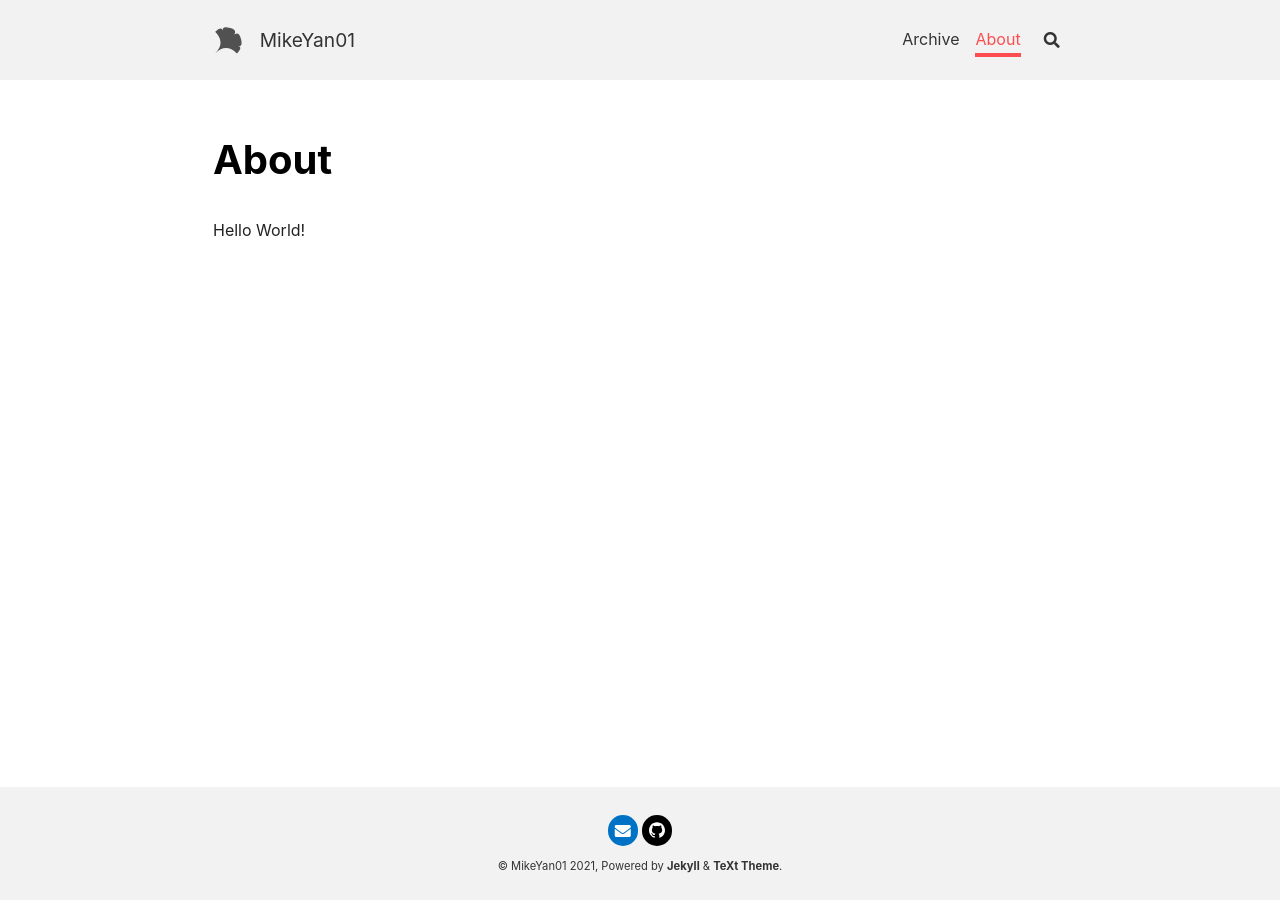
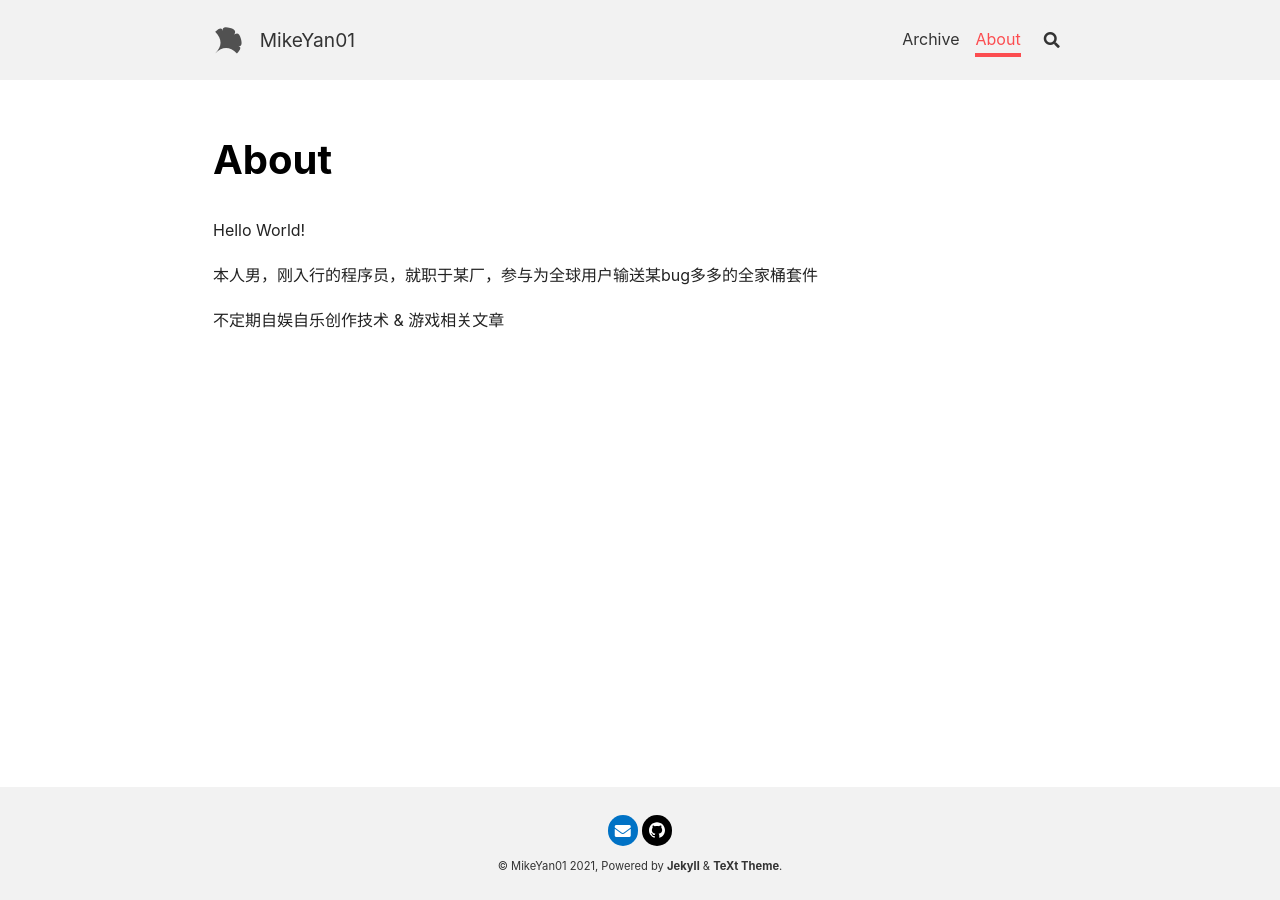
Before and after one commit to MikeYan01/mikeyan01.github.io, a Jekyll site: the page built from about.md, in a window 1280 px wide. Built offline with Jekyll 4.4.1, drawn with Linux system fonts in a browser that asks for light colours; nearby versions of some CDN libraries.

Commit message:
Update about

```diff
--- a/about.md
+++ b/about.md
@@ -27,3 +27,7 @@ key: page-about
 ---
 
 Hello World!
+
+本人男，刚入行的程序员，就职于某厂，参与为全球用户输送某bug多多的全家桶套件
+
+不定期自娱自乐创作技术 & 游戏相关文章
```
